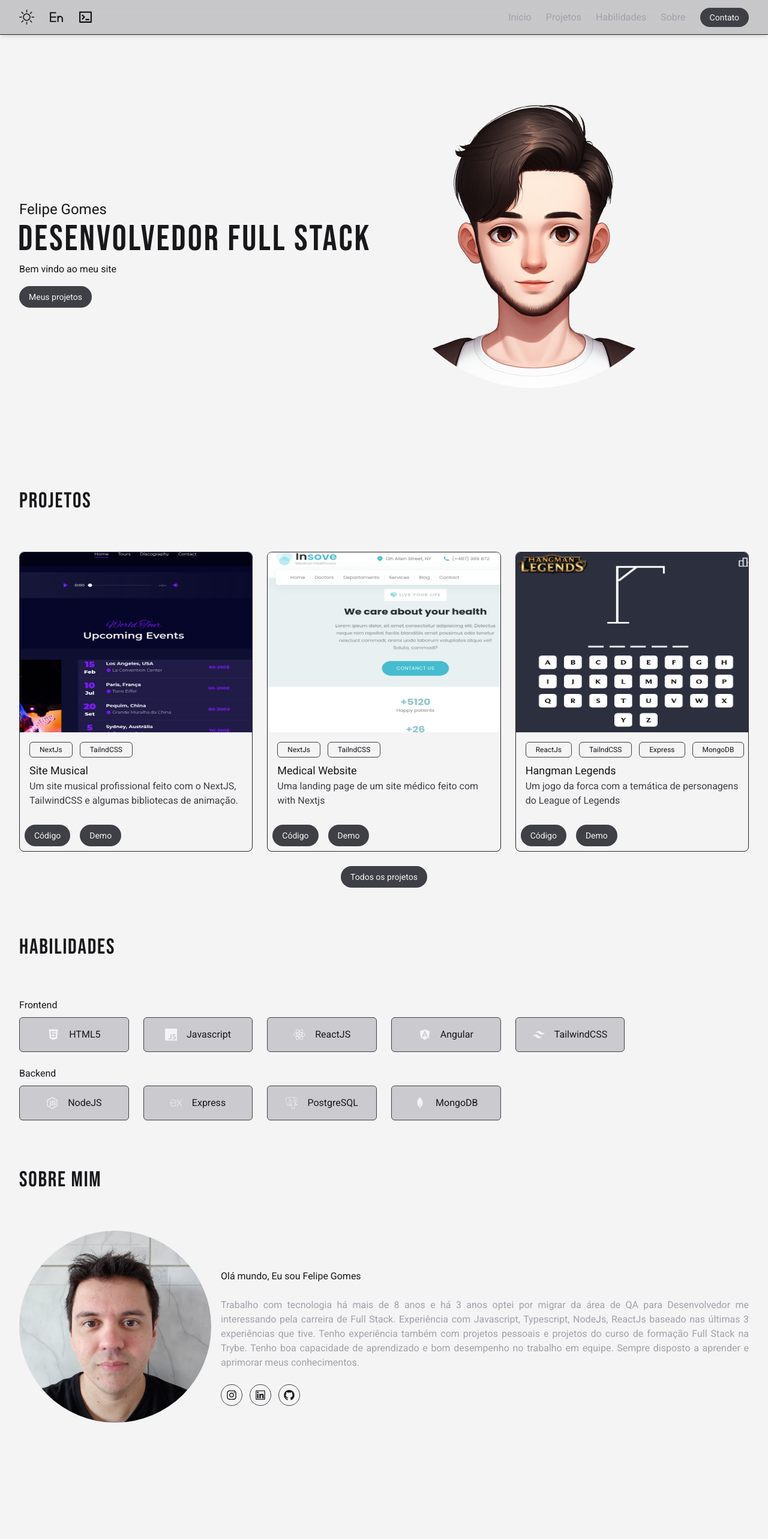
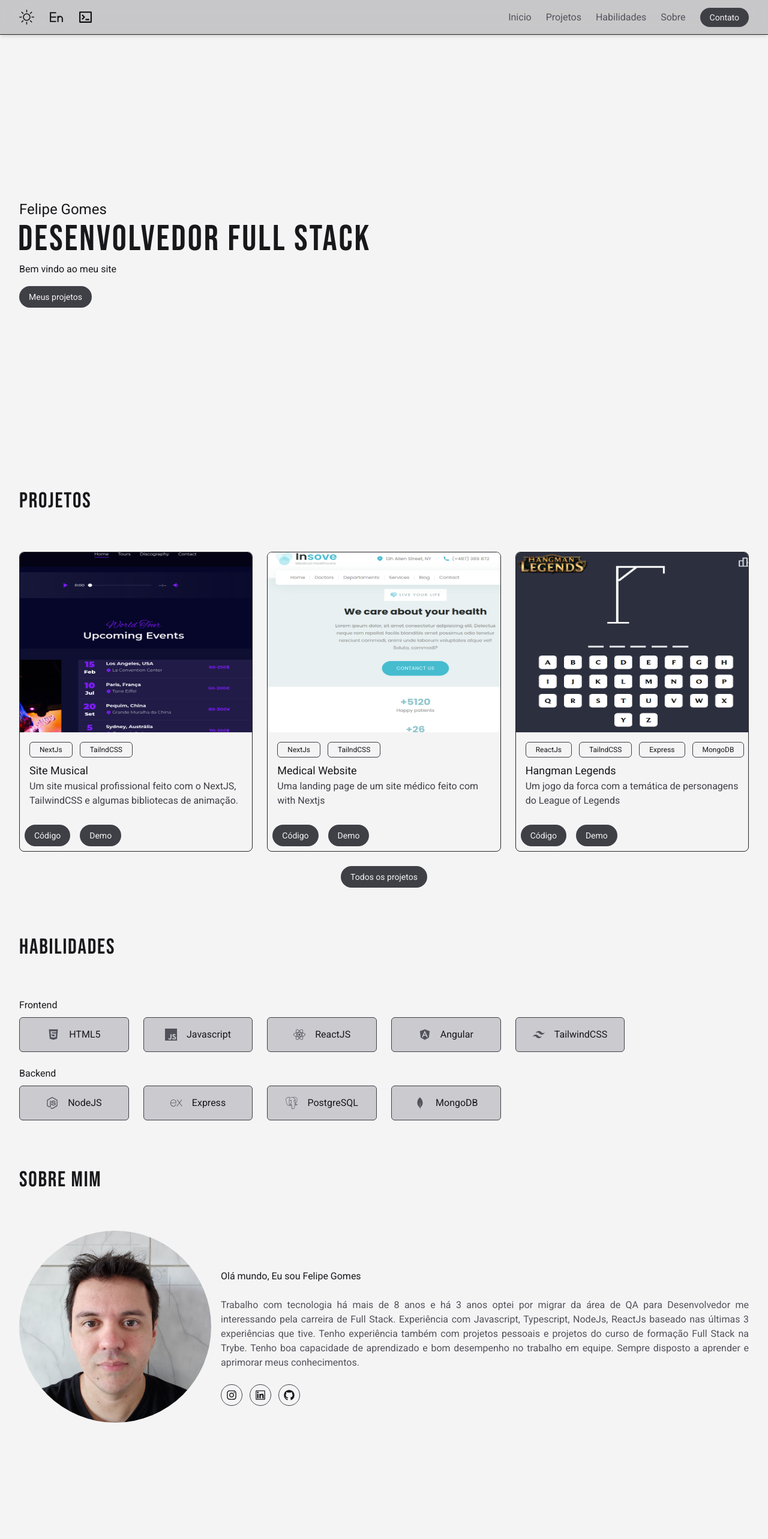
Before and after one commit to fomes/next-portfolio, a Next.js app: page / in a window 1280 px wide. Shown: the top 2566 px of the page at 60% size. Built offline with nearby package versions, Linux system fonts and the light colour scheme.

Commit message:
Update hover styles

```diff
--- a/src/app/globals.css
+++ b/src/app/globals.css
@@ -7,7 +7,7 @@
 }
 
 .f-link {
-  @apply text-zinc-400 hover:text-zinc-50 dark:text-zinc-400 dark:hover:text-zinc-50 cursor-pointer transition-all duration-300;
+  @apply text-zinc-600 hover:text-zinc-50 dark:text-zinc-400 dark:hover:text-zinc-50 cursor-pointer transition-all duration-300;
 }
 
 .btn-base {
@@ -23,5 +23,13 @@
 }
 
 .btn-tag {
-  @apply border border-zinc-700 text-zinc-900 dark:bg-zinc-400 rounded-md hover:bg-zinc-800 dark:hover:bg-zinc-500 hover:text-zinc-100 transition-all duration-300 select-none hover:scale-110;
+  @apply border border-zinc-700 text-zinc-900 dark:bg-zinc-400 rounded-md hover:bg-zinc-800 dark:hover:bg-zinc-500 transition-all duration-300 select-none hover:scale-110;
 }
+
+.btn-stack {
+  @apply border border-zinc-700 text-zinc-900 dark:bg-zinc-400 rounded-md hover:text-zinc-100 hover:bg-zinc-800 dark:hover:bg-zinc-500 transition-all duration-300 select-none hover:scale-110;
+}
+
+.link-animate {
+  @apply animate-bounce transition-all duration-300 hover:tracking-[0.4rem];
+}
--- a/src/components/AboutSection/index.tsx
+++ b/src/components/AboutSection/index.tsx
@@ -29,7 +29,7 @@ export function AboutSection() {
 
         <div className="space-y-2 flex flex-col gap-4">
           <p>{info.about.greeting}</p>
-          <p className="text-zinc-400 text-justify">{info.about.desc}</p>
+          <p className="text-zinc-600 text-justify">{info.about.desc}</p>
 
           <ul className="flex gap-12 mt-4">
             {socialLinks.map((link, index) => {
--- a/src/components/HeroSection/index.tsx
+++ b/src/components/HeroSection/index.tsx
@@ -43,14 +43,14 @@ export function HeroSection() {
       </div>
 
       <div className="hidden md:flex w-[500px] h-[500px] relative overflow-hidden">
-        <Image
+        {/* <Image
           priority
           width={500}
           height={500}
           alt="Profile Image"
           src={"/assets/hero.png"}
           className="object-cover object-top w-full h-full self-end rounded-full"
-        />
+        /> */}
         <div className="absolute bottom-0 w-full h1/2 bg-gradient-to-t from-zinc-900 to to-transparent"></div>
       </div>
     </section>
--- a/src/components/NavBarList/index.tsx
+++ b/src/components/NavBarList/index.tsx
@@ -30,7 +30,10 @@ export function NavBarList({
           <li key={href} className="select-none">
             <>
               {isLastElement ? (
-                <Link href={`mailto:${email.address}`} className="btn-base btn-primary">
+                <Link
+                  href={`mailto:${email.address}`}
+                  className="btn-base btn-primary"
+                >
                   {title}
                 </Link>
               ) : (
@@ -44,16 +47,16 @@ export function NavBarList({
                   linkType={"link"}
                 >
                   {animateNavList ? (
+                    <p className="link-animate">{title}</p>
+                  ) : (
                     <TypeAnimation
                       repeat={1}
                       speed={50}
                       wrapper="span"
                       cursor={false}
+                      className="link-animate"
                       sequence={[`${title}`, 500]}
-
                     />
-                  ) : (
-                    title
                   )}
                 </CustomLink>
               )}
--- a/src/components/ProjectCard/index.tsx
+++ b/src/components/ProjectCard/index.tsx
@@ -32,7 +32,7 @@ export function ProjectCard({ project }: ProjectCardProps) {
         <ul className="flex gap-3 mb-2 w-full">
           {project.stacks.map((stack) => {
             return (
-              <li key={stack} className="px-4 py-1 text-xs btn-tag">
+              <li key={stack} className="px-4 py-1 text-xs btn-stack">
                 {stack}
               </li>
             );
--- a/src/components/SkillsSection/index.tsx
+++ b/src/components/SkillsSection/index.tsx
@@ -24,10 +24,12 @@ export function SkillsSection() {
                   return (
                     <li
                       key={index}
-                      className="bg-zinc-400/50 border border-zinc-800 p-4 inline-flex items-center gap-4 justify-center rounded-md btn-tag"
+                      className="bg-zinc-400/50 border border-zinc-800 group p-4 inline-flex items-center gap-4 justify-center rounded-md btn-tag"
                     >
-                      <stack.icon className="text-xl text-zinc-100 shrink-0" />
-                      <span className="select-none">{stack.name}</span>
+                      <stack.icon className="text-xl text-zinc-600 group-hover:text-zinc-100 shrink-0" />
+                      <span className="select-none group-hover:text-zinc-100">
+                        {stack.name}
+                      </span>
                     </li>
                   );
                 })}
```
